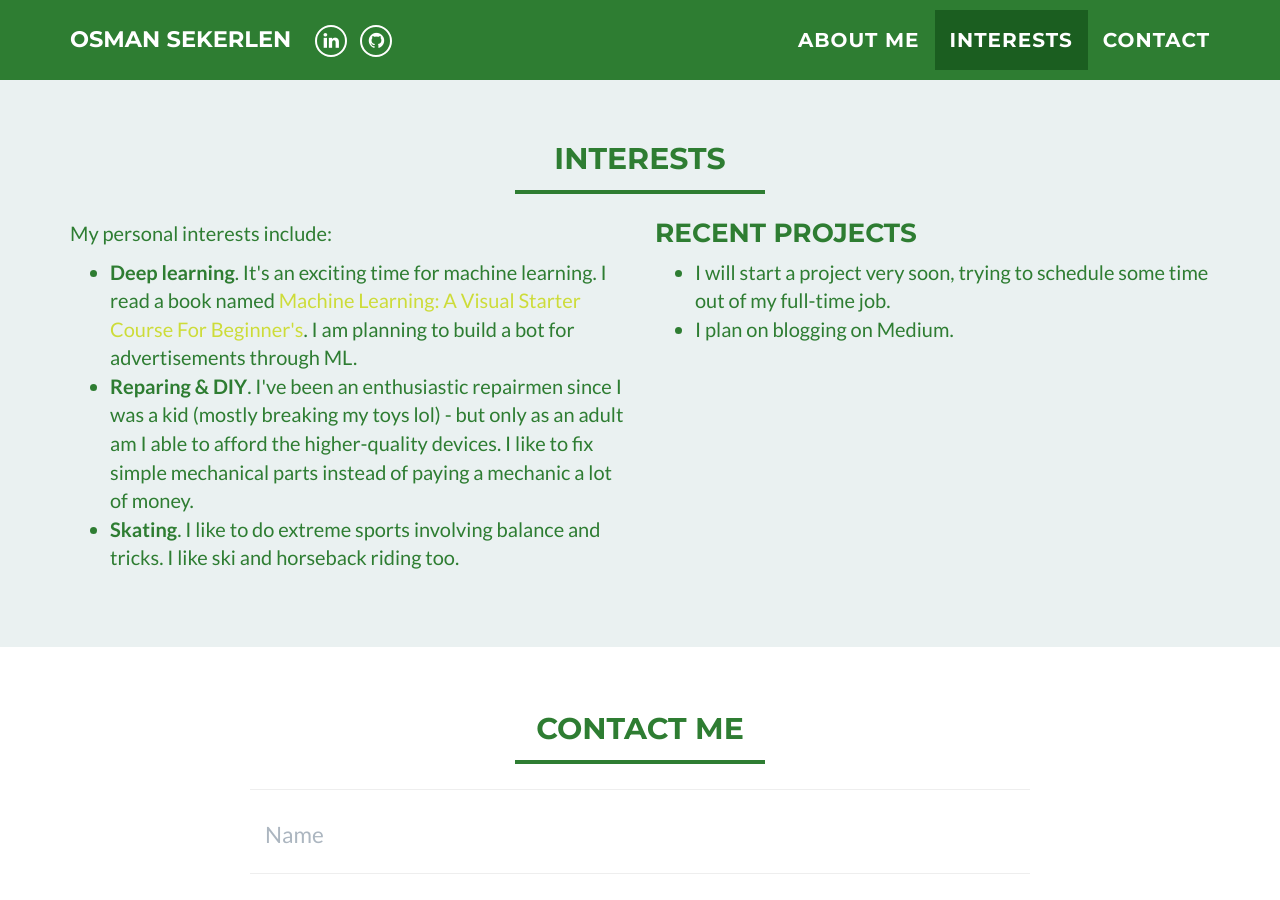
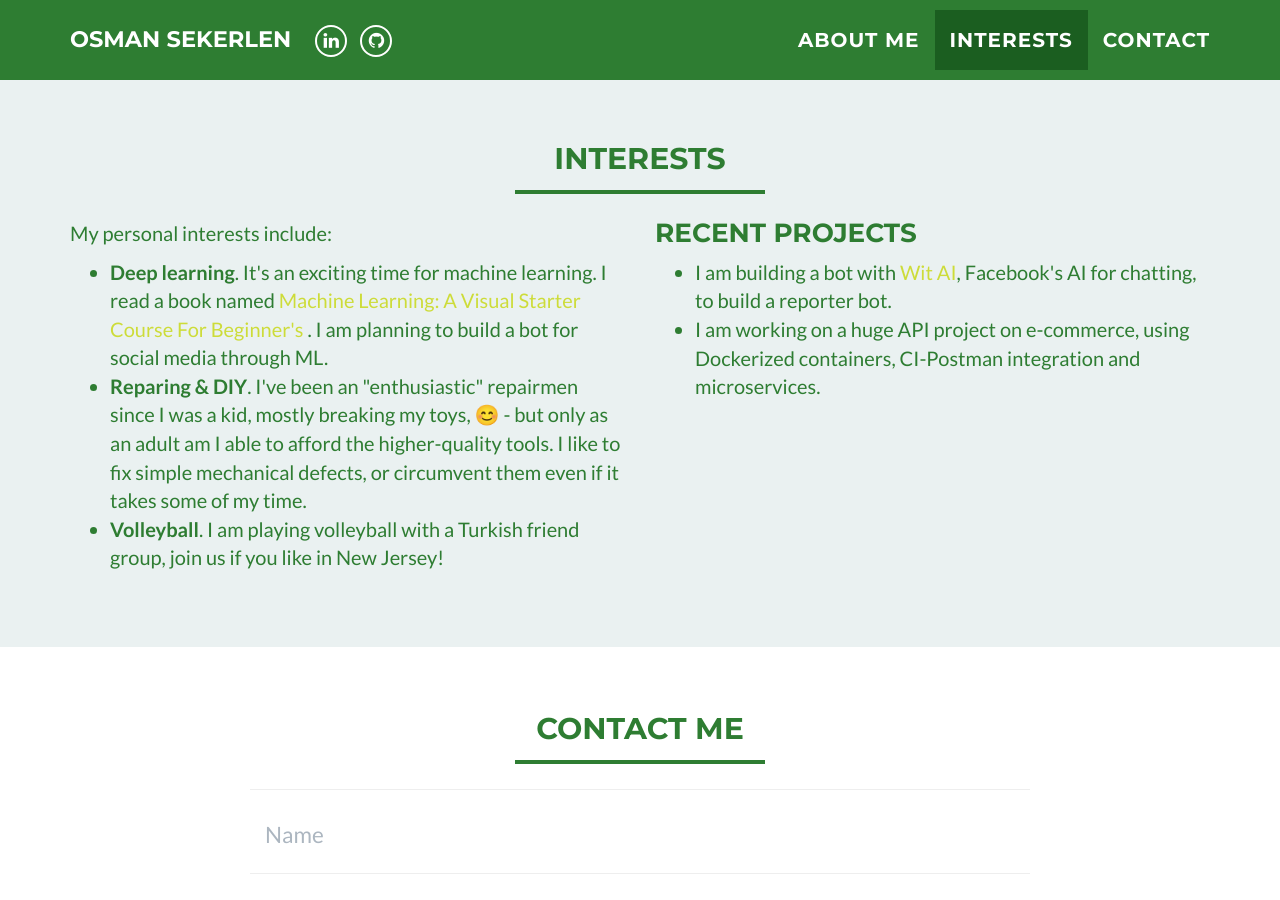
Before and after one commit to pegasuspect/pegasuspect.github.io, a Jekyll site: the page built from index.html, in a window 1280 px wide and 900 px high, scrolled down 1040 px. Built offline with Jekyll 4.4.1, drawn with Linux system fonts in a browser that asks for light colours.

Commit message:
Updated some interests.

```diff
--- a/_includes/interests.html
+++ b/_includes/interests.html
@@ -14,14 +14,23 @@
           </p>
           <ul>
             <li>
-              <b>Deep learning</b>. It's an exciting time for machine learning. I read a book named <a href="https://www.goodreads.com/book/show/35518108-machine-learning">Machine Learning: A Visual Starter Course For Beginner's</a>. I am planning to build a bot for advertisements through ML.
+              <b>Deep learning</b>. It's an exciting time for machine learning.
+              I read a book named
+              <a
+                href="https://www.goodreads.com/book/show/35518108-machine-learning">
+                Machine Learning: A Visual Starter Course For Beginner's
+              </a>. I am planning to build a bot for social media through ML.
             </li>
             <li>
-              <b>Reparing & DIY</b>. I've been an enthusiastic repairmen since I was a kid (mostly breaking my toys lol) - but only as an adult am I able to afford the higher-quality
-              devices. I like to fix simple mechanical parts instead of paying a mechanic a lot of money.
+              <b>Reparing & DIY</b>. I've been an "enthusiastic" repairmen since
+              I was a kid, mostly breaking my toys, 😊 - but only as an adult
+              am I able to afford the higher-quality tools.
+              I like to fix simple mechanical defects, or circumvent them even
+              if it takes some of my time.
             </li>
             <li>
-              <b>Skating</b>. I like to do extreme sports involving balance and tricks. I like ski and horseback riding too.
+              <b>Volleyball</b>. I am playing volleyball with a Turkish friend
+              group, join us if you like in New Jersey!
             </li>
           </ul>
         </div>
@@ -29,10 +38,14 @@
           <h3 style="margin-top:0">Recent Projects</h3>
           <ul>
             <li>
-              I will start a project very soon, trying to schedule some time out of my full-time job.
+              I am building a bot with
+              <a target="_blank" href="https://wit.ai/">Wit AI</a>,
+              Facebook's AI for chatting, to build a reporter bot.
             </li>
             <li>
-              I plan on blogging on Medium.
+              I am working on a huge API project on e-commerce,
+              using Dockerized containers,
+              CI-Postman integration and microservices.
             </li>
           </ul>
         </div>
```
